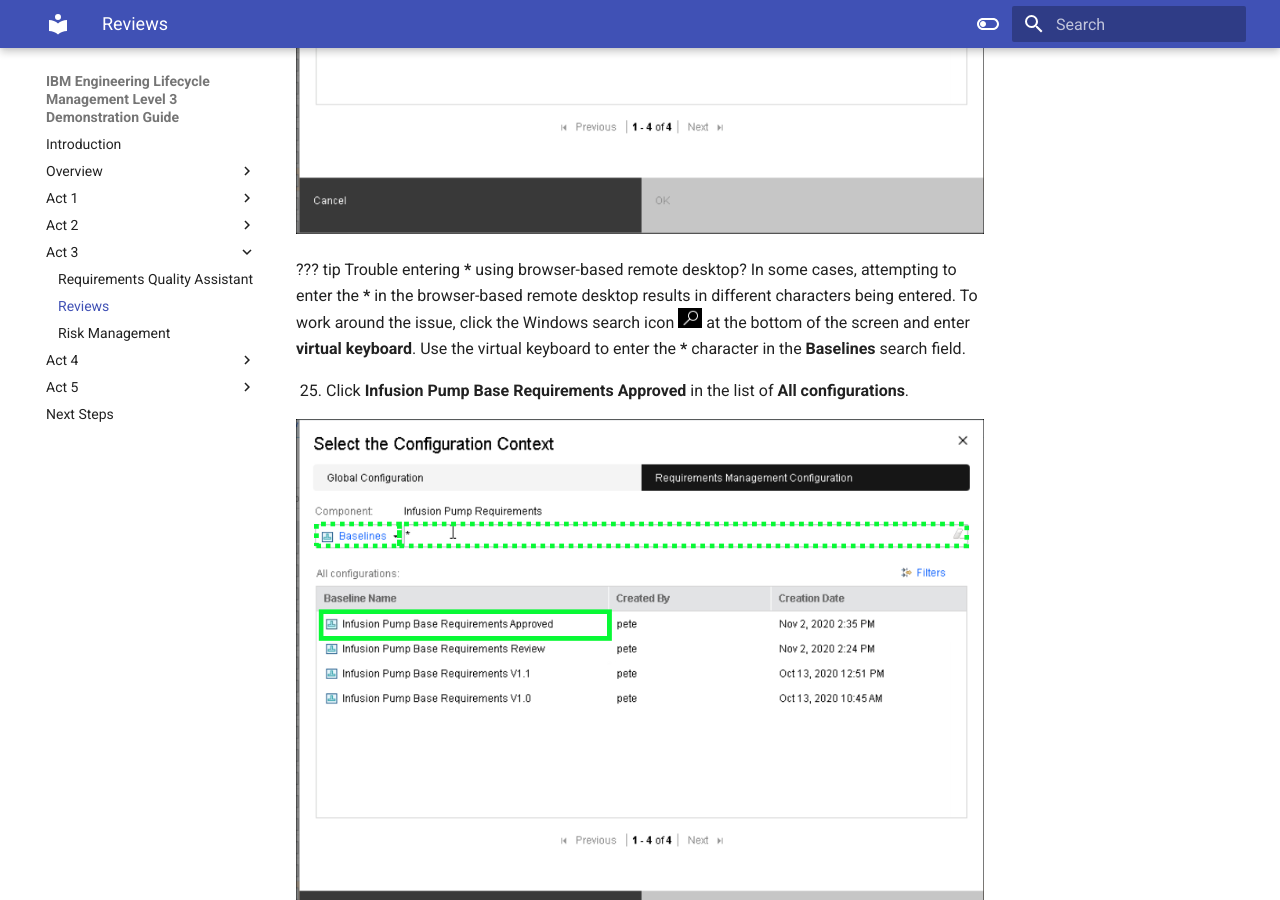
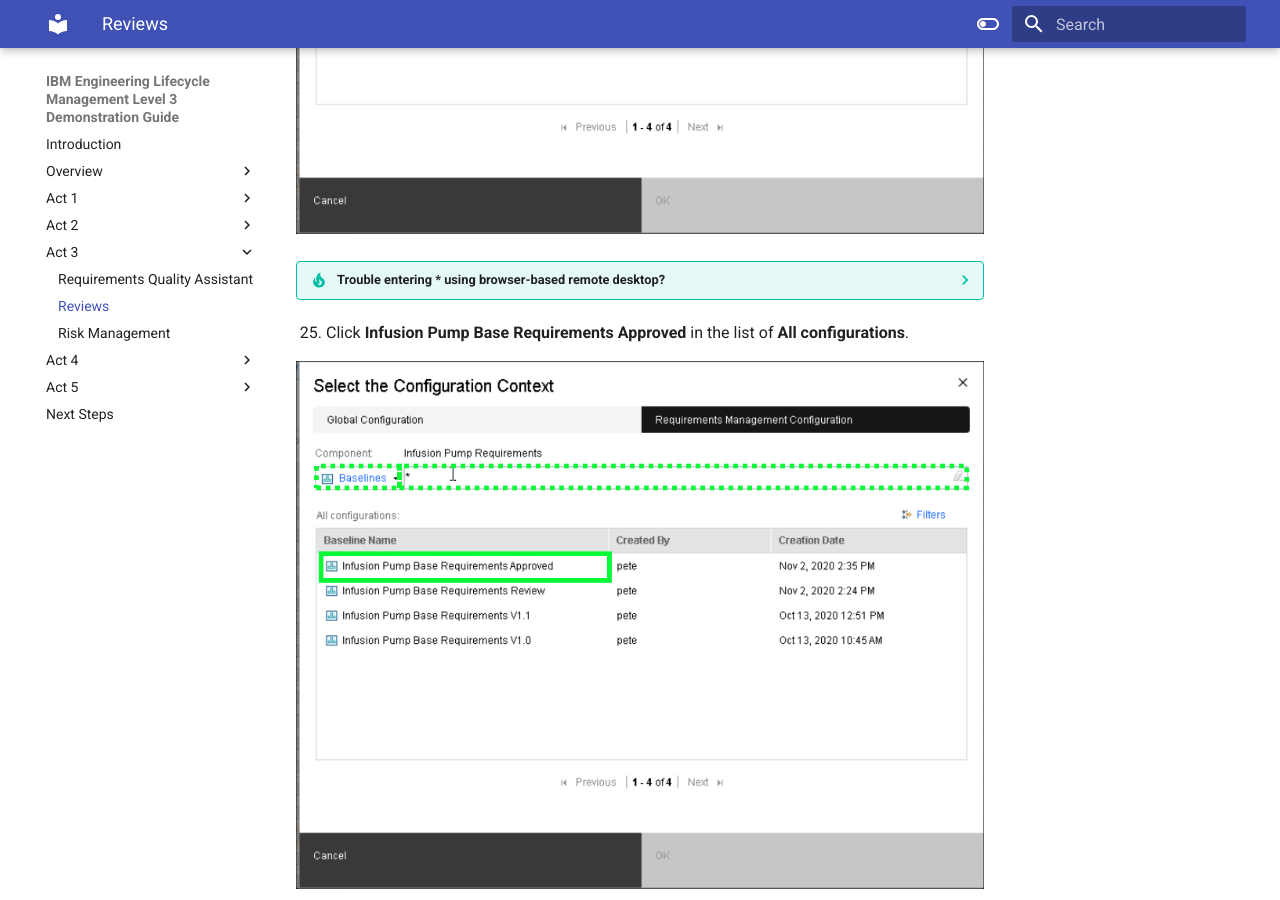
Before and after one commit to IBM/SalesEnablement-ELMhealthcare-L3, an MkDocs documentation site: the page built from docs/Part 4/02 Reviews.md, in a window 1280 px wide and 900 px high, scrolled down 9087 px. Built offline with MkDocs 1.6.1 and Material for MkDocs 9.7.7, drawn with Linux system fonts in a browser that asks for light colours.

Commit message:
fix tip header

```diff
--- a/docs/Part 4/02 Reviews.md
+++ b/docs/Part 4/02 Reviews.md
@@ -103,7 +103,7 @@
 
 ![](_attachments/SwitchDialog3.png)
 
-??? tip Trouble entering **\*** using browser-based remote desktop?
+??? tip "Trouble entering **\*** using browser-based remote desktop?"
     In some cases, attempting to enter the **\*** in the browser-based remote desktop results in different characters being entered. To work around the issue, click the Windows search icon ![](_attachments/WindowsSearchIcon.png) at the bottom of the screen and enter **virtual keyboard**.  Use the virtual keyboard to enter the **\*** character in the **Baselines** search field.
 
 25. Click **Infusion Pump Base Requirements Approved** in the list of **All configurations**.
```
